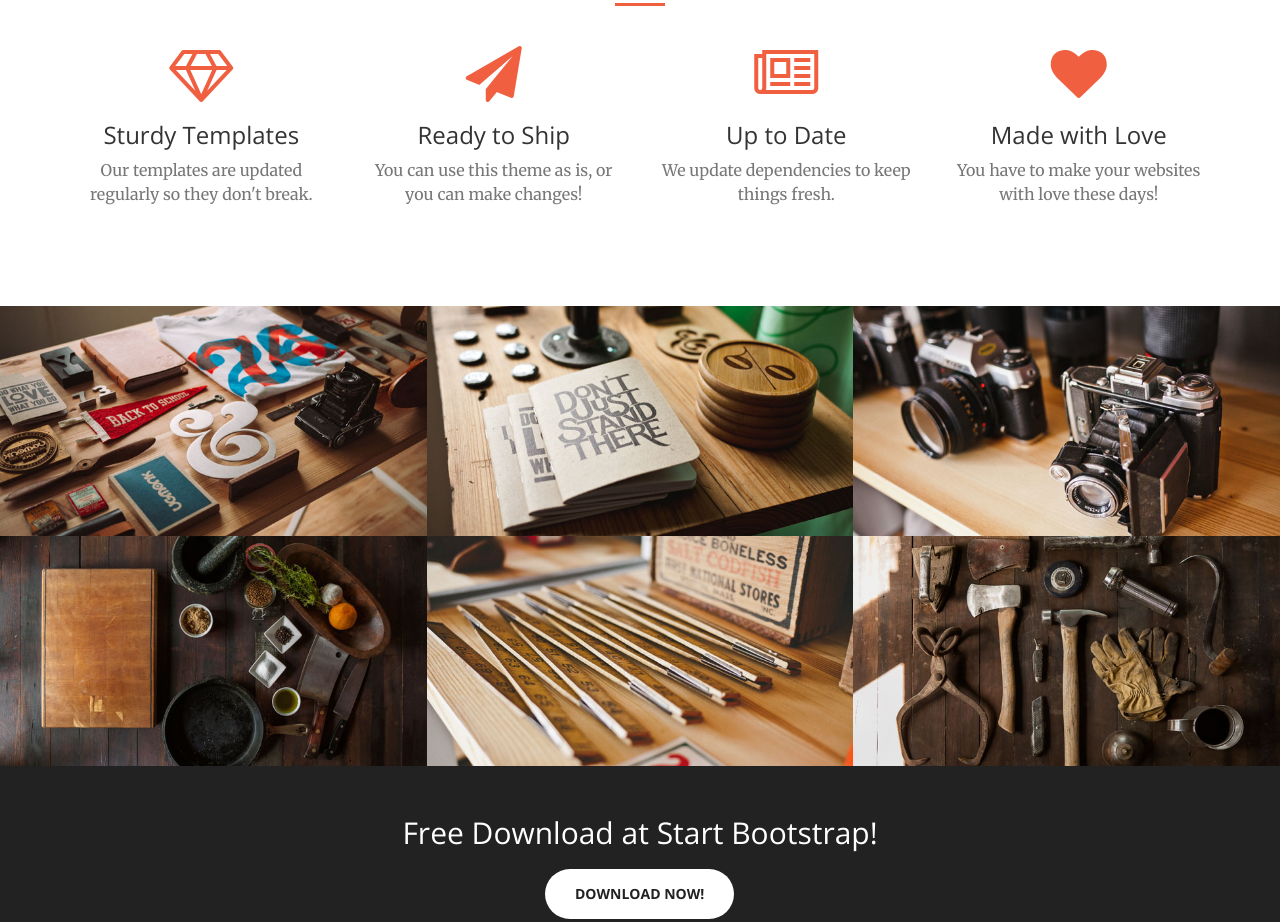
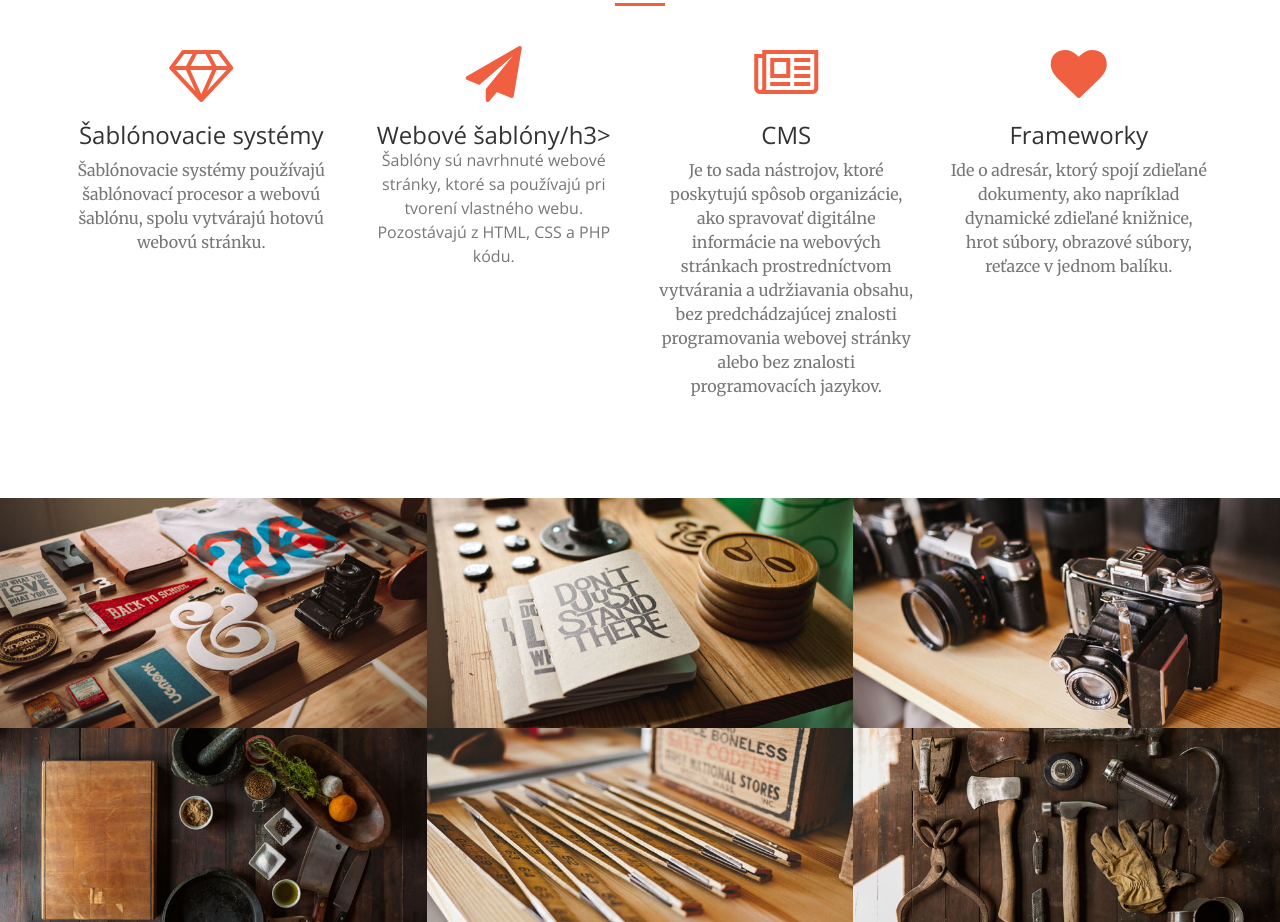
Before and after one commit to MartinPlevjak/eplevjakova, a website: page index.html in a window 1280 px wide. Shown: the part 1440-2362 px from the top of the page. Drawn offline with nearby package versions, Linux system fonts and the light colour scheme.

Commit message:
update section services

```diff
--- a/index.html
+++ b/index.html
@@ -106,29 +106,29 @@
                 <div class="col-lg-3 col-md-6 text-center">
                     <div class="service-box">
                         <i class="fa fa-4x fa-diamond text-primary sr-icons"></i>
-                        <h3>Sturdy Templates</h3>
-                        <p class="text-muted">Our templates are updated regularly so they don't break.</p>
+                        <h3>Šablónovacie systémy</h3>
+                        <p class="text-muted">Šablónovacie systémy používajú šablónovací procesor a webovú šablónu, spolu vytvárajú hotovú webovú stránku.</p>
                     </div>
                 </div>
                 <div class="col-lg-3 col-md-6 text-center">
                     <div class="service-box">
                         <i class="fa fa-4x fa-paper-plane text-primary sr-icons"></i>
-                        <h3>Ready to Ship</h3>
-                        <p class="text-muted">You can use this theme as is, or you can make changes!</p>
+                        <h3>Webové šablóny/h3>
+                        <p class="text-muted">Šablóny sú navrhnuté webové stránky, ktoré sa používajú pri tvorení vlastného webu. Pozostávajú z HTML, CSS a PHP kódu.</p>
                     </div>
                 </div>
                 <div class="col-lg-3 col-md-6 text-center">
                     <div class="service-box">
                         <i class="fa fa-4x fa-newspaper-o text-primary sr-icons"></i>
-                        <h3>Up to Date</h3>
-                        <p class="text-muted">We update dependencies to keep things fresh.</p>
+                        <h3>CMS</h3>
+                        <p class="text-muted">Je to sada nástrojov, ktoré poskytujú spôsob organizácie, ako spravovať digitálne informácie na webových stránkach prostredníctvom vytvárania a udržiavania obsahu, bez predchádzajúcej znalosti programovania webovej stránky alebo bez znalosti programovacích jazykov.</p>
                     </div>
                 </div>
                 <div class="col-lg-3 col-md-6 text-center">
                     <div class="service-box">
                         <i class="fa fa-4x fa-heart text-primary sr-icons"></i>
-                        <h3>Made with Love</h3>
-                        <p class="text-muted">You have to make your websites with love these days!</p>
+                        <h3>Frameworky</h3>
+                        <p class="text-muted">Ide o adresár, ktorý spojí zdieľané dokumenty, ako napríklad dynamické zdieľané knižnice, hrot súbory, obrazové súbory, reťazce v jednom balíku.</p>
                     </div>
                 </div>
             </div>
```
